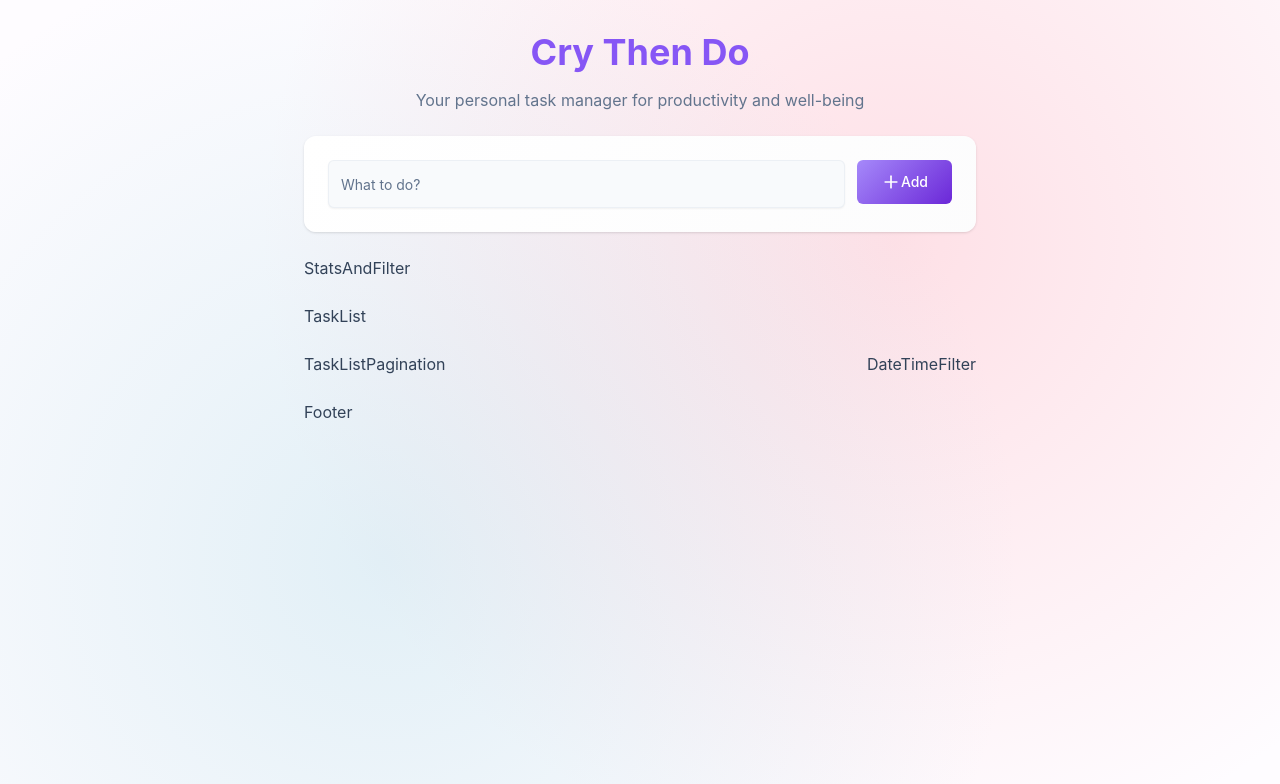
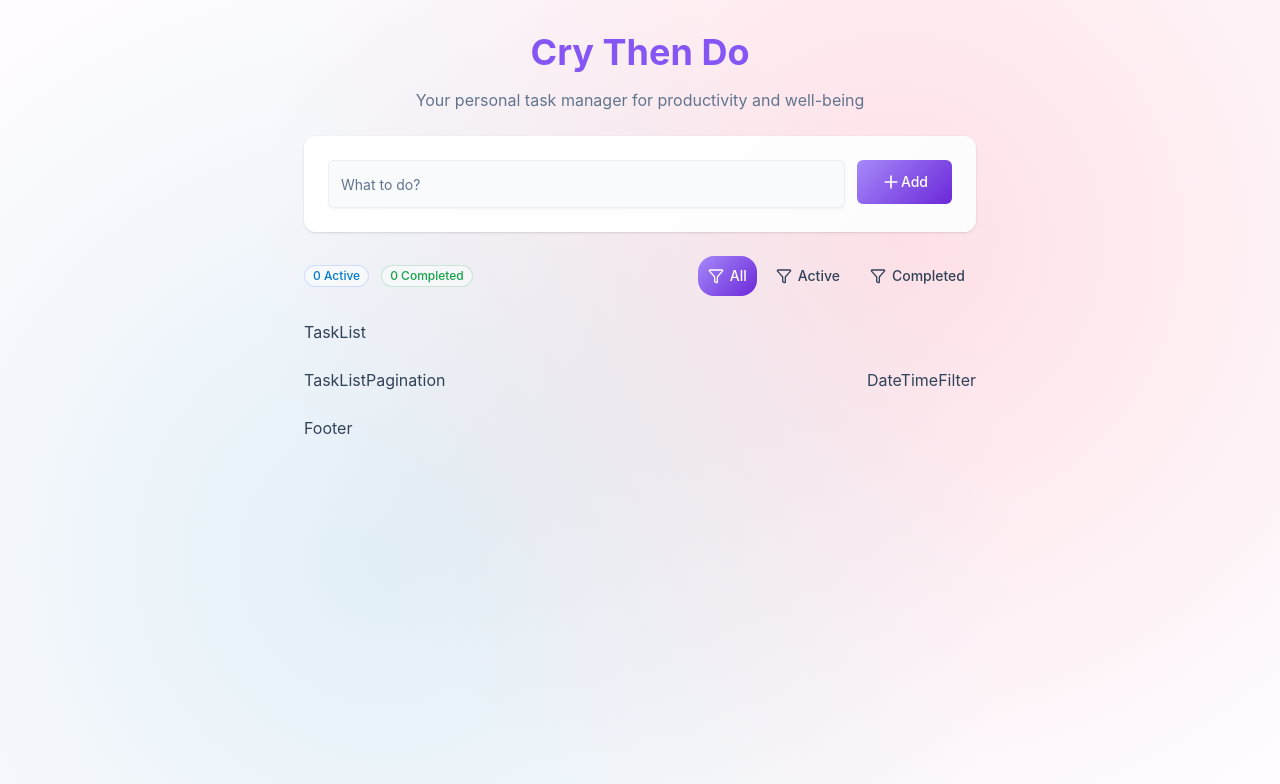
Before and after one commit to Jimmy-02/CryThenDo, a React (Vite) app in the folder frontend/: page / in a window 1280 px wide. Shown: the top 784 px of the page. Built offline with nearby package versions, Linux system fonts and the light colour scheme.

Commit message:
feat: implement stats and filter ui

```diff
--- a/frontend/src/components/StatsAndFilter.jsx
+++ b/frontend/src/components/StatsAndFilter.jsx
@@ -1,9 +1,46 @@
-import React from 'react'
+import { Badge } from "./ui/badge";
+import { FilterType } from "@/lib/data";
+import { Filter } from "lucide-react";
+import { Button } from "./ui/button";
 
-const StatsAndFilter = () => {
+const StatsAndFilter = ({
+  completedTasksCount = 0,
+  activeTasksCount = 0,
+  filter = "all",
+  setFilter,
+}) => {
   return (
-    <div>StatsAndFilter</div>
-  )
-}
+    <div className="flex flex-col items-start justify-between gap-4 sm:flex-row sm:items-center">
+      <div className="flex gap-3">
+        <Badge
+          variant="secondary"
+          className="bg-white/50 text-accent-foreground border-info/20"
+        >
+          {activeTasksCount} {FilterType.active}
+        </Badge>
+        <Badge
+          variant="secondary"
+          className="bg-white/50 text-success border-success/20"
+        >
+          {completedTasksCount} {FilterType.completed}
+        </Badge>
+      </div>
+      <div className="flex flex-col gap-2 sm:flex-row">
+        {Object.keys(FilterType).map((type) => (
+          <Button
+            key={type}
+            variant={filter === type ? "gradient" : "ghost"}
+            size="lg"
+            className="capitalize rounded-2xl "
+            onClick={() => setFilter(type)}
+          >
+            <Filter className="size-4" />
+            {FilterType[type]}
+          </Button>
+        ))}
+      </div>
+    </div>
+  );
+};
 
-export default StatsAndFilter
+export default StatsAndFilter;
--- /dev/null
+++ b/frontend/src/lib/data.js
@@ -0,0 +1,5 @@
+export const FilterType = {
+  all: "All",
+  active: "Active",
+  completed: "Completed",
+};
```
